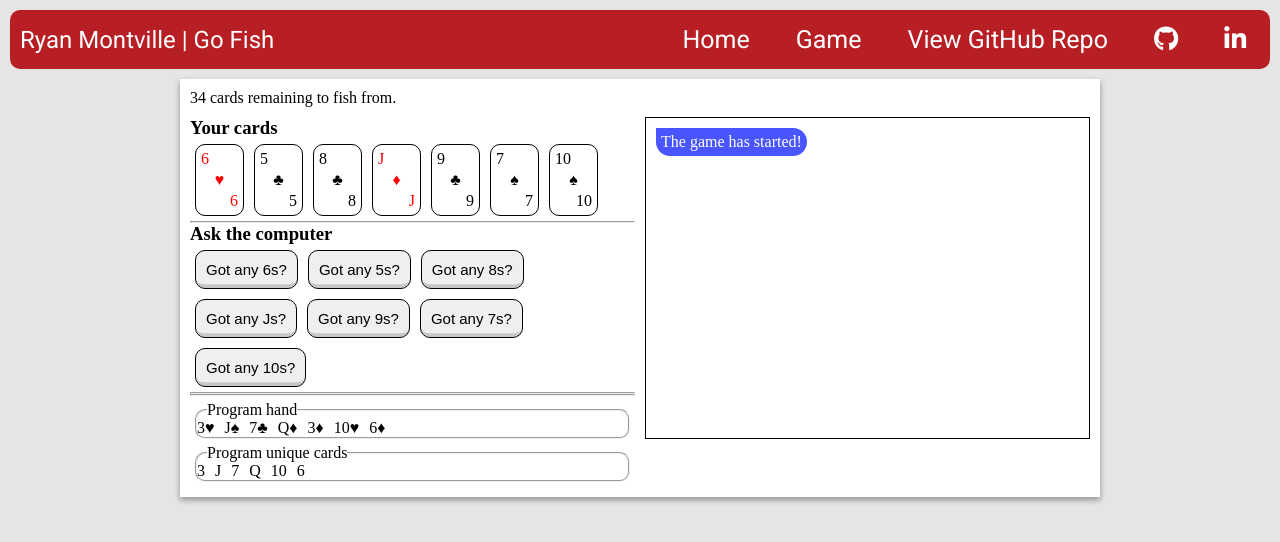
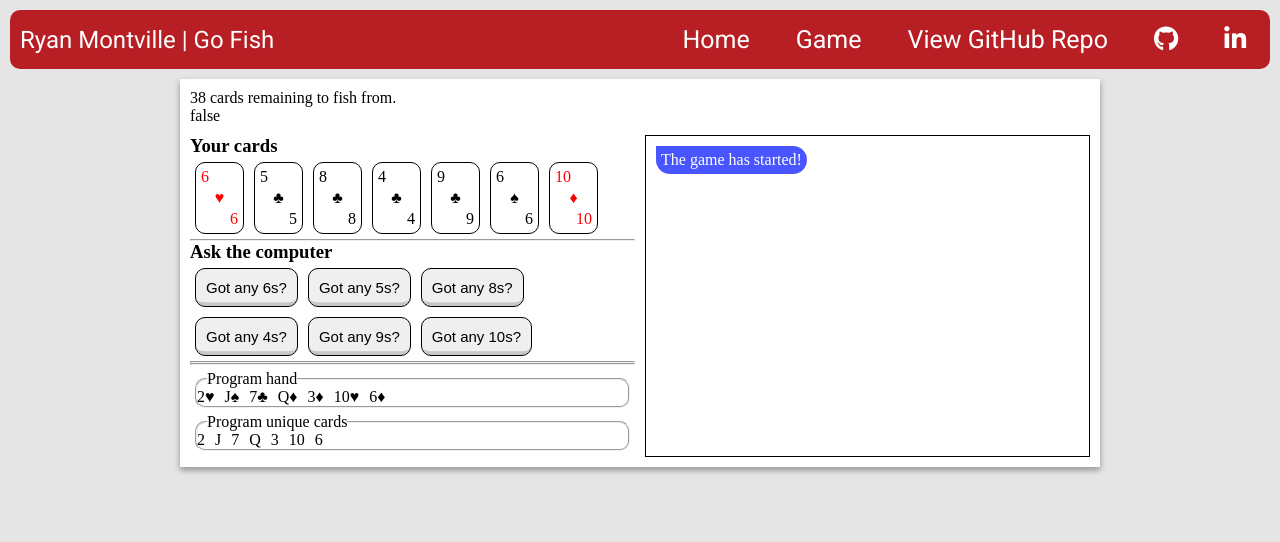
Before and after one commit to RyanMontville/go-fish, an Angular app: page /game in a window 1280 px wide. Shown: the top 542 px of the page. Built offline with nearby package versions, Linux system fonts and the light colour scheme.

Commit message:
changed message output. working on code to end game, doesn't always work yet

```diff
--- a/src/app/deck.model.ts
+++ b/src/app/deck.model.ts
@@ -8,7 +8,7 @@ export class Deck {
     public generateDeck() {
         let suits: string[] = ['♥', '♠', '♣', '♦'];
         for (let suit of suits) {
-            for (let i = 2; i < 14; i++) {
+            for (let i = 1; i < 14; i++) {
                 let card: PlayingCard = new PlayingCard(i, suit);
                 this.deck.push(card);
             }
--- a/src/app/game-screen/game-screen.component.css
+++ b/src/app/game-screen/game-screen.component.css
@@ -80,6 +80,8 @@ fieldset span {
     border: 1px solid black;
     grid-area: chat;
     padding: 10px;
+    height: 300px;
+    overflow: scroll;
 }
 
 .chat-window article {
--- a/src/app/game-screen/game-screen.component.html
+++ b/src/app/game-screen/game-screen.component.html
@@ -2,6 +2,7 @@
     <section id="stats">
         <div *ngIf="cardsRemainingInDeck>0">{{cardsRemainingInDeck}} cards remaining to fish from.</div>
         <div *ngIf="cardsRemainingInDeck===0">There are no cards left to fish from.</div>
+        <div *ngIf="gameOver">GAME OVER</div> {{gameOver}}
     </section>
     <section id="player">
         <h3>Your cards</h3>
@@ -45,7 +46,7 @@
 
 
     </section>
-    <section class="chat-window" style="overflow-y: scroll; height: 300px;" #scrollMe [scrollTop]="scrollMe.scrollHeight">
+    <section class="chat-window" #scroll>
         <article *ngFor="let message of messages" [class]="message.class">{{message.text}}</article>
     </section>
 </main>
--- a/src/app/game-screen/game-screen.component.ts
+++ b/src/app/game-screen/game-screen.component.ts
@@ -1,4 +1,4 @@
-import { Component, OnInit } from '@angular/core';
+import { Component, OnInit, ViewChild } from '@angular/core';
 import { Deck, PlayingCard } from '../deck.model';
 import { GameService } from '../game.service';
 
@@ -8,6 +8,7 @@ import { GameService } from '../game.service';
   styleUrls: ['./game-screen.component.css']
 })
 export class GameScreenComponent implements OnInit {
+  @ViewChild('scroll', { static: true }) scroll: any;
   deck: Deck = new Deck;
   userHand: PlayingCard[] = [];
   userPairs: number[] = [];
@@ -23,7 +24,7 @@ export class GameScreenComponent implements OnInit {
   cardsRemainingInDeck: number = 0;
 
   ngOnInit() {
-    this.messages.push({ class: 'left', text: 'The game has started!' });
+    this.addMessage('left','The game has started!')
     this.deck.generateDeck();
     for (let i = 0; i < 7; i++) {
       let cardOne: PlayingCard = this.deck.drawCard();
@@ -43,7 +44,7 @@ export class GameScreenComponent implements OnInit {
     if (checkForFour.length === 4) {
       this.userHand = this.userHand.filter(currCard => currCard.getRank() != card.getRank());
       this.userPairs.push(card.getRank());
-      this.messages.push({ class: 'right', text: 'I got 4 ' + this.formatCardRank(card.getRank()) + 's' });
+      this.addMessage('right','I got 4 ' + this.formatCardRank(card.getRank()) + 's')
       this.userUniqueCards = this.userUniqueCards.filter(rank => rank != card.getRank());
     }
   }
@@ -55,7 +56,7 @@ export class GameScreenComponent implements OnInit {
     if (checkForFour.length === 4) {
       this.programHand = this.programHand.filter(currCard => currCard.getRank() != card.getRank());
       this.programPairs.push(card.getRank());
-      this.messages.push({ class: 'left', text: 'I got 4 ' + this.formatCardRank(card.getRank()) + 's' });
+      this.addMessage('left','I got 4 ' + this.formatCardRank(card.getRank()) + 's')
       this.programUniqueCards = this.programUniqueCards.filter(rank => rank != card.getRank());
     }
   }
@@ -79,17 +80,6 @@ export class GameScreenComponent implements OnInit {
     return "card";
   }
 
-  addMessage(rank: number) {
-    switch (rank) {
-      case 1: this.messages.push({ class: 'right', text: "Got any As?" }); break;
-      case 11: this.messages.push({ class: 'right', text: "Got any Js?" }); break;
-      case 12: this.messages.push({ class: 'right', text: "Got any Qs?" }); break;
-      case 13: this.messages.push({ class: 'right', text: "Got any Ks?" }); break;
-      default: this.messages.push({ class: 'right', text: "Got any " + rank + "s?" }); break;
-    }
-
-  }
-
   formatCardRank(rank: number) {
     switch (rank) {
       case 1: return 'A';
@@ -100,18 +90,30 @@ export class GameScreenComponent implements OnInit {
     }
   }
 
+  addMessage(player: string, text: string) {
+    this.messages.push({class: player, text: text});
+    this.scroll.nativeElement.scrollTo(0, this.scroll.nativeElement.scrollHeight);
+  }
+
   userAsk(card: number) {
-    this.messages.push({ class: 'right', text: 'Got any ' + this.formatCardRank(card) + 's?' });
+    if(this.userHand.length==0){
+      if(this.cardsRemainingInDeck>0){
+        this.addCardToUserHand(this.deck.drawCard());
+      } else {
+        this.gameOver = true;
+      }
+    }
+    this.addMessage('right','Got any ' + this.formatCardRank(card) + 's?');
     let matches: PlayingCard[] = this.programHand.filter(currentCard => currentCard.getRank() === card);
     if (matches.length > 0) {
-      this.messages.push({ class: 'left', text: 'Yes, I have ' + matches.length });
+      this.addMessage('left', 'Yes, I have ' + matches.length)
       for (let i = 0; i < matches.length; i++) {
         this.addCardToUserHand(matches[i]);
         this.programHand = this.programHand.filter(matchCard => matchCard.getCard() != matches[i].getCard());
         this.programUniqueCards = this.programUniqueCards.filter(uniqueMatch => uniqueMatch != card);
       }
     } else {
-      this.messages.push({ class: 'left', text: 'No, go fish.' });
+      this.addMessage('left','No, go fish.');
       if(this.cardsRemainingInDeck>0) {
         this.addCardToUserHand(this.deck.drawCard());
       }
@@ -122,12 +124,19 @@ export class GameScreenComponent implements OnInit {
   }
 
   programAsk() {
+    if(this.programHand.length==0){
+      if(this.cardsRemainingInDeck>0){
+        this.addCardToProgramHand(this.deck.drawCard());
+      } else {
+        this.gameOver = true;
+      }
+    }
     let min = Math.ceil(0);
     let max = Math.floor(this.programUniqueCards.length - 1);
     let randomNumber: number = Math.floor(Math.random() * (max - min) + min);
     let card: number = this.programUniqueCards[randomNumber];
     this.programChoice = card;
-    this.messages.push({class: 'left', text: 'Got any ' + this.formatCardRank(card) + 's?'});
+    this.addMessage('left','Got any ' + this.formatCardRank(card) + 's?')
     let userMatch: PlayingCard[] = this.userHand.filter(currentCard => currentCard.getRank() === card);
     if(userMatch.length>0) {
       this.userHasCardProgramIsAskingFor = true;
@@ -139,7 +148,7 @@ export class GameScreenComponent implements OnInit {
   userResponse() {
     if(this.userHasCardProgramIsAskingFor) {
       let matchedCards: PlayingCard[] = this.userHand.filter(matchCard => matchCard.getRank() === this.programChoice);
-      this.messages.push({class: 'right',text: 'Yes, I have ' + matchedCards.length});
+      this.addMessage('right','Yes, I have ' + matchedCards.length)
       for(let i=0;i<matchedCards.length;i++){
         this.addCardToProgramHand(matchedCards[i]);
       }
@@ -147,7 +156,7 @@ export class GameScreenComponent implements OnInit {
       this.userUniqueCards = this.userUniqueCards.filter(rank => rank !== this.programChoice);
       this.programAsk()
     } else {
-      this.messages.push({class: 'right', text: 'No, go fish'});
+      this.addMessage('right','No, go fish')
       if(this.cardsRemainingInDeck>0){
         this.addCardToProgramHand(this.deck.drawCard());
       }
```
